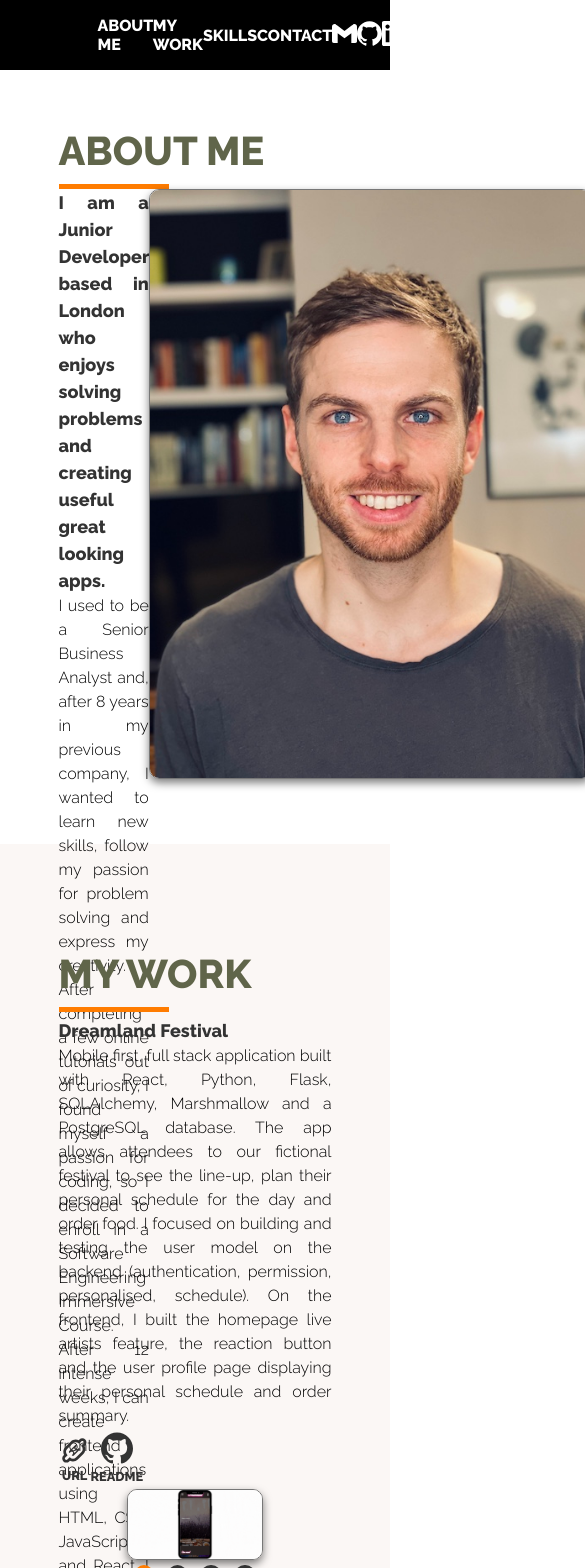
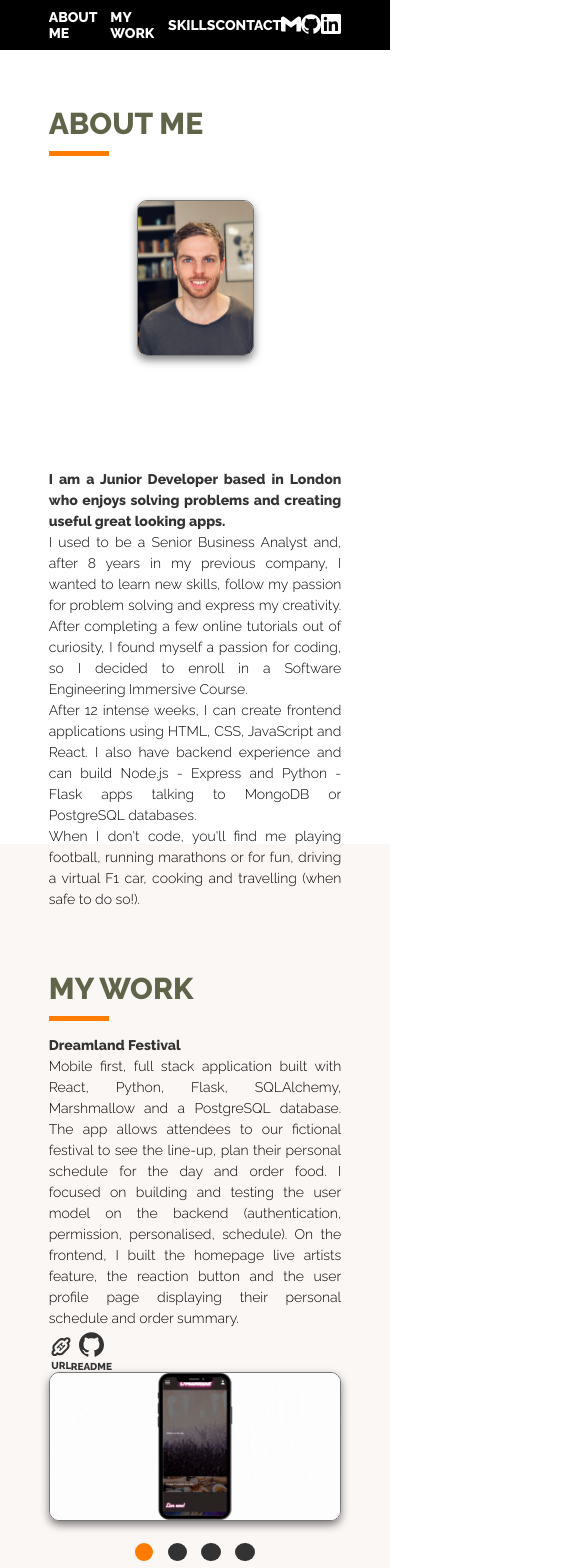
Before and after one commit to fdepasse/portfolio, a React (Create React App) app: page / in a window 390 px wide. Shown: the top 1568 px of the page, 585 px wide, since content can reach past the window. Built offline with nearby package versions, Linux system fonts and the light colour scheme.

Commit message:
3 sizes devices

```diff
--- a/src/style/about-me.scss
+++ b/src/style/about-me.scss
@@ -21,15 +21,49 @@
     box-shadow: 0 4px 8px rgba(0, 0, 0, 0.5);
     border: $light-grey solid 1px;
     border-radius: 10px;
-    height: 100;
+    max-width: 100%;
   }
 }
 
-@media only screen and (max-width: 2000px) {
+@media only screen and (max-width: 1440px) {
   #about {
     .sub-section {
-      height: 70%;
-      width: 70%;
+      height: 50%;
     }
   }
 }
+
+@media only screen and (max-width: 1024px) {
+  #about {
+    .sub-section {
+      height: 60%;
+    }
+
+    .container {
+      height: 85%;
+    }
+  }
+}
+
+@media only screen and (max-width: 768px) {
+  #about {
+    .sub-section {
+      height: 75%;
+      justify-content: space-between;
+      .container {
+        display: flex;
+        flex-direction: column-reverse;
+
+        article {
+          width: 100%;
+          height: 50%;
+        }
+
+        img {
+          width: 40%;
+          align-self: center;
+        }
+      }
+    }
+  }
+}
--- a/src/style/contact.scss
+++ b/src/style/contact.scss
@@ -100,20 +100,29 @@
   }
 }
 
-@media only screen and (max-width: 2000px) {
+@media only screen and (max-width: 768px) {
   #contact {
-    .sub-section {
-    height: 75%;
-    }
+      .sub-section{
+        height: 80%;
+      }
+      .container {
+        display: flex;
+        flex-direction: column;
+        justify-content: space-evenly;
+        width: 100%;
 
-    .container {
-      justify-content: space-between;
-      align-items:flex-start;
+        h3{
+          padding: 0 0 2% 0;
+        }
 
-      h3 {
-        padding: 5% 0;
+        #form {
+          width: 100%;
+          // height: 95%;
+        }
+
+        #contact-links {
+          height: 0%;
+        }
       }
-
-    }
   }
 }
--- a/src/style/index.scss
+++ b/src/style/index.scss
@@ -56,14 +56,14 @@ body {
 
 .heading {
   text-align: justify;
-  font-size: 20px;
+  font-size: 23px;
   color: $dark-grey;
   line-height: 150%;
 }
 
 .content {
   text-align: justify;
-  font-size: 16px;
+  font-size: 18px;
   line-height: 150%;
 }
 
@@ -103,17 +103,41 @@ body {
   }
 }
 
-@media only screen and (max-width: 2000px) {
-  .sub-section {
-    height: 70%;
-    width: 70%;
+@media only screen and (max-width: 1440px) {
+  .sub-section{
+    width: 75%;
   }
 
-  .title{
+  .title {
     font-size: 40px;
+    &:after{
+      width: 70px;
+    }
   }
 
-  .heading {
+  .heading{
     font-size: 18px;
   }
+
+  .content{
+    font-size: 14px;
+  }
 }
+
+@media only screen and (max-width: 1024px) {
+  .title {
+    font-size: 30px;
+    &:after{
+      width: 50px;
+    }
+  }
+
+  .heading{
+    font-size: 14px;
+  }
+
+  .content{
+    font-size: 14px;
+  }
+
+}
--- a/src/style/my-work.scss
+++ b/src/style/my-work.scss
@@ -1,7 +1,7 @@
 @import "./utilities";
 
 #mywork {
-  .sub-section{
+  .sub-section {
     height: 80%;
   }
   .container {
@@ -24,7 +24,7 @@
 
       a {
         color: $dark-grey;
-        font-size: 200%;
+        font-size: 30px;
         text-align: center;
         text-decoration: none;
         transition: 0.3s;
@@ -41,7 +41,7 @@
 
         figcaption {
           padding-top: 10%;
-          font-size: 40%;
+          font-size: 14px;
         }
       }
     }
@@ -89,24 +89,70 @@
   }
 }
 
-@media only screen and (max-width: 2000px) {
+@media only screen and (max-width: 1440px) {
   #mywork {
-    .sub-section{
-      height: 75%;
-      width: 70%;
+    .container {
+      padding: 2% 0 0 0;
     }
 
-    .container {
-      padding: 2% 0 0 0;
-      height: 100%;
+    article {
+      nav {
+        a {
+          font-size: 25px;
+          width: 60%;
+        }
+        figure {
+          figcaption {
+            font-size: 10px;
+          }
+        }
+      }
     }
 
-    figure{
-      padding: 2% 0 0 0;
+    figure {
+      padding: 2.5% 0 0 0;
 
-      img{
-        width: 50%;
+      img {
+        width: 60%;
       }
     }
   }
 }
+
+@media only screen and (max-width: 1024px) {
+  #mywork {
+    .sub-section {
+      height: 70%;
+    }
+
+    figure {
+      height: 55%;
+      padding: 0;
+
+      img {
+        width: 60%;
+      }
+    }
+  }
+}
+
+@media only screen and (max-width: 768px) {
+  #mywork {
+    .container {
+      padding: 5% 0 0 0;
+      article {
+        nav {
+          width: 20%;
+        }
+      }
+      figure {
+        height: 55%;
+        padding: 0;
+
+        img {
+          width: 100%;
+        }
+      }
+    }
+  }
+}
--- a/src/style/navbar.scss
+++ b/src/style/navbar.scss
@@ -52,3 +52,35 @@ header {
     }
   }
 }
+
+@media only screen and (max-width: 1440px) {
+  #navbar {
+  width: 75%;
+  }
+}
+
+@media only screen and (max-width: 768px) {
+  header{
+    height: 50px;
+
+    @keyframes header-appear {
+      0% {
+        height: 0px;
+      }
+      100% {
+        height: 50px;
+      }
+    }
+  }
+
+  #navbar {
+    a{
+      font-size: 14px;
+
+      .icon {
+        font-size: 20px;
+      }
+
+    }
+  }
+}
--- a/src/style/skills.scss
+++ b/src/style/skills.scss
@@ -50,10 +50,67 @@
   }
 }
 
-@media only screen and (max-width: 2000px) {
+
+@media only screen and (max-width: 1440px) {
   #skills {
-    #skills-list {
-      padding: 2% 0 0 0;
+    .sub-section {
+      height: 75%;
     }
   }
 }
+
+@media only screen and (max-width: 1024px) {
+  #skills {
+    .sub-section {
+      height: 70%;
+    }
+
+    #skills-list {
+      article {
+        width: 30%;
+
+        #list {
+          max-width: 100%;
+
+          .skill {
+            font-size: 35px;
+
+            figcaption {
+              font-size: 14px;
+            }
+          }
+        }
+      }
+    }
+  }
+}
+
+@media only screen and (max-width: 768px) {
+  #skills {
+    .sub-section {
+      #skills-list {
+        display: flex;
+        flex-direction: column;
+
+        article {
+          width: 100%;
+
+          h3{
+            align-self: flex-start;
+          }
+
+          #list {
+            display: flex;
+            flex-direction: row;
+            width: 100%;
+            height: 100%;
+
+            .skill{
+              padding: 15px;
+            }
+          }
+        }
+      }
+    }
+  }
+}
```
